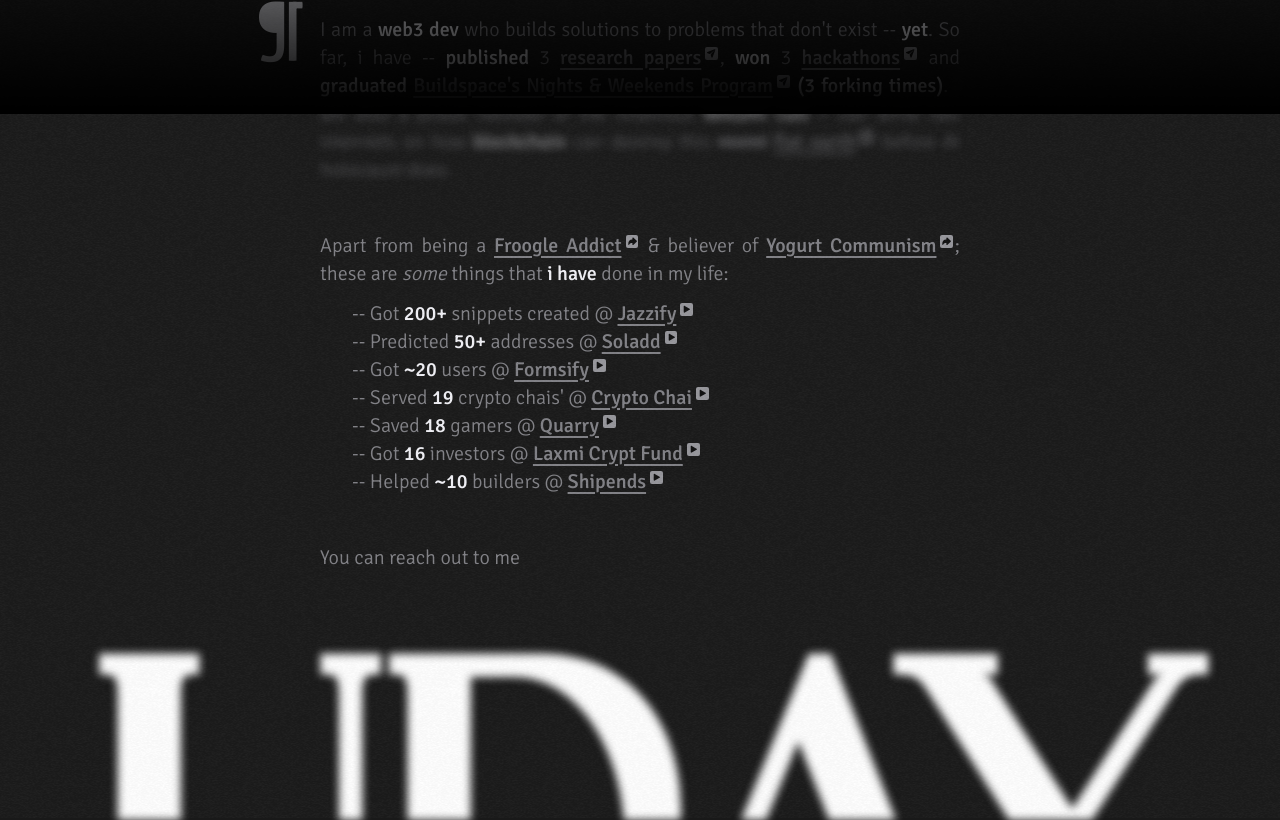
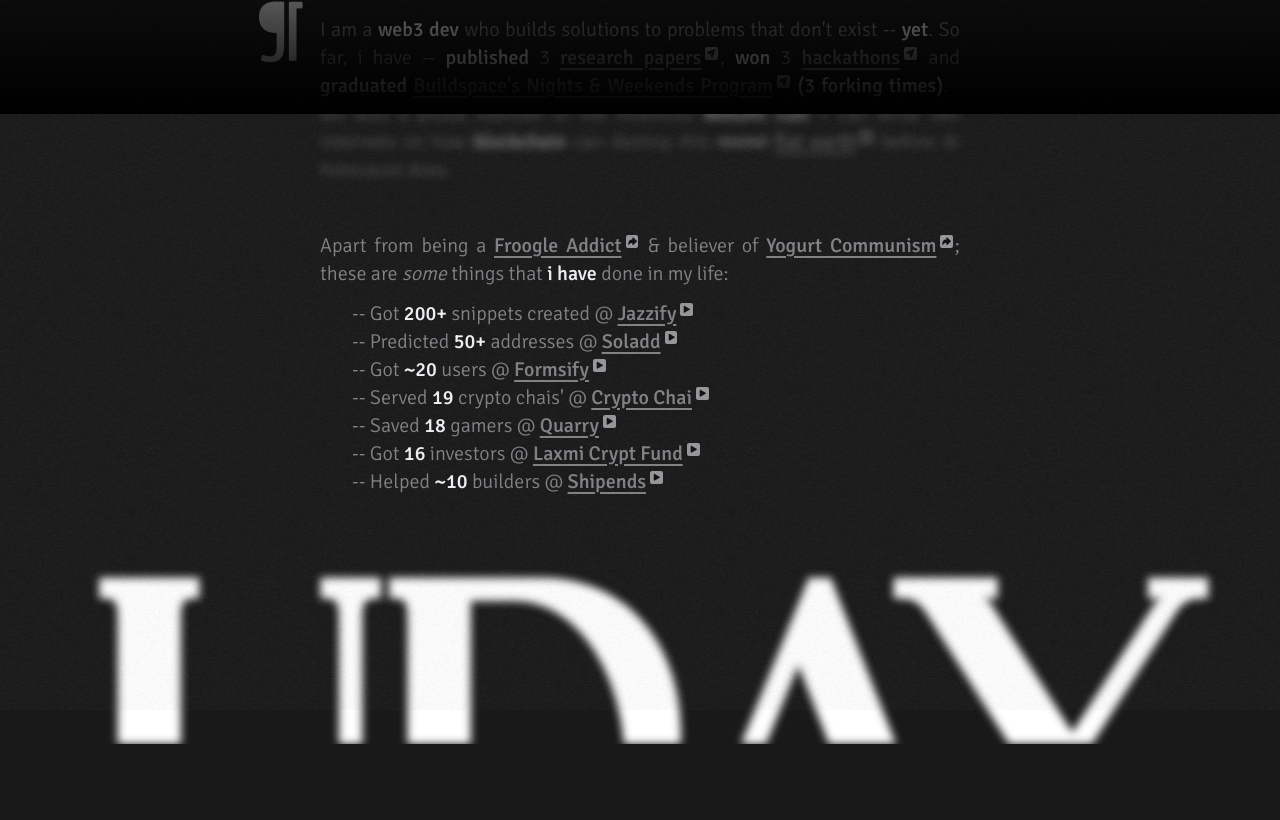
Before and after one commit to githubotoro/portfolio, a Next.js app: page / in a window 1280 px wide. Shown: the part 686-1506 px from the top of the page. After the commit the page ends 1430 px from the top, so only its background shows below. Built offline with nearby package versions, Linux system fonts and the light colour scheme.

Commit message:
works on my machine

```diff
--- a/content/home/about-me.mdx
+++ b/content/home/about-me.mdx
@@ -21,5 +21,3 @@
 -   Helped **~10** builders @ [Shipends<PlayFill props={LINK_ICON} />](https://shipends.vercel.app/)
 
 </div>
-
-You can reach out to me
```
Also changed, not shown: tsconfig.json (+2 -8 lines), 1 other file (tests, documents, lock files or other folders).
